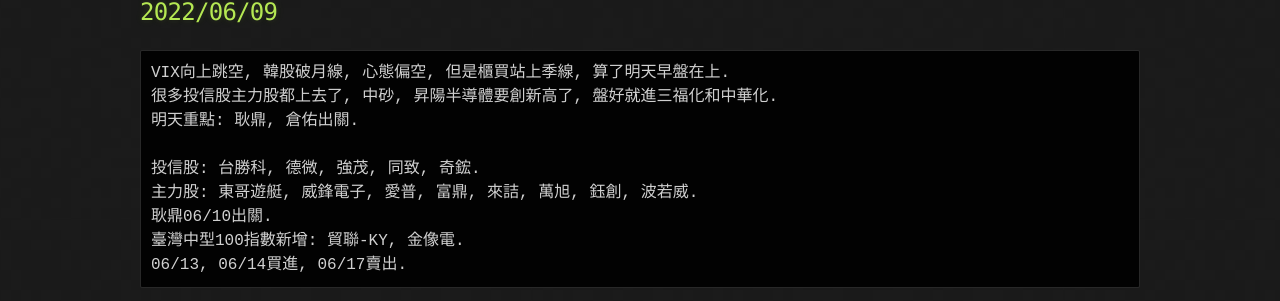
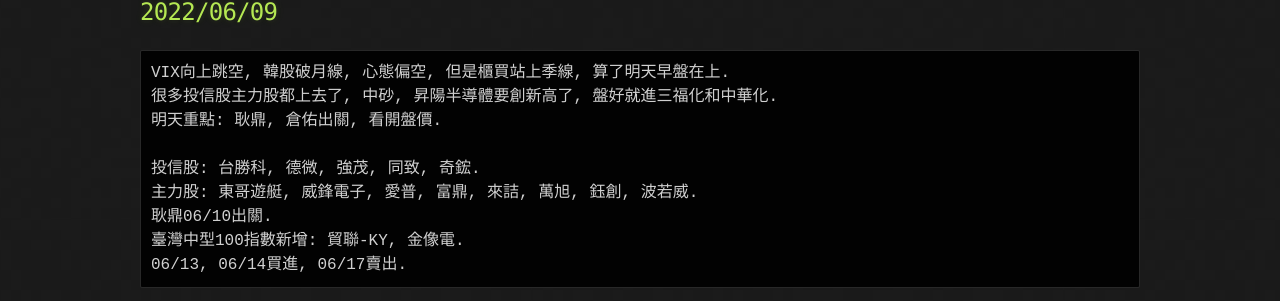
Before and after one commit to lepg5487/Stock_God, a Jekyll site: the page built from index.md, in a window 1280 px wide and 900 px high. Shown: the part 313-614 px from the top of the window. Built offline with Jekyll 4.4.1, drawn with Linux system fonts in a browser that asks for light colours; our own code applies the rules of GitHub Pages for plain Markdown files.

Commit message:
Update index.md

````diff
--- a/index.md
+++ b/index.md
@@ -10,7 +10,7 @@
 ```
 VIX向上跳空, 韓股破月線, 心態偏空, 但是櫃買站上季線, 算了明天早盤在上.
 很多投信股主力股都上去了, 中砂, 昇陽半導體要創新高了, 盤好就進三福化和中華化.
-明天重點: 耿鼎, 倉佑出關.
+明天重點: 耿鼎, 倉佑出關, 看開盤價.
 
 投信股: 台勝科, 德微, 強茂, 同致, 奇鋐.
 主力股: 東哥遊艇, 威鋒電子, 愛普, 富鼎, 來詰, 萬旭, 鈺創, 波若威.
````
